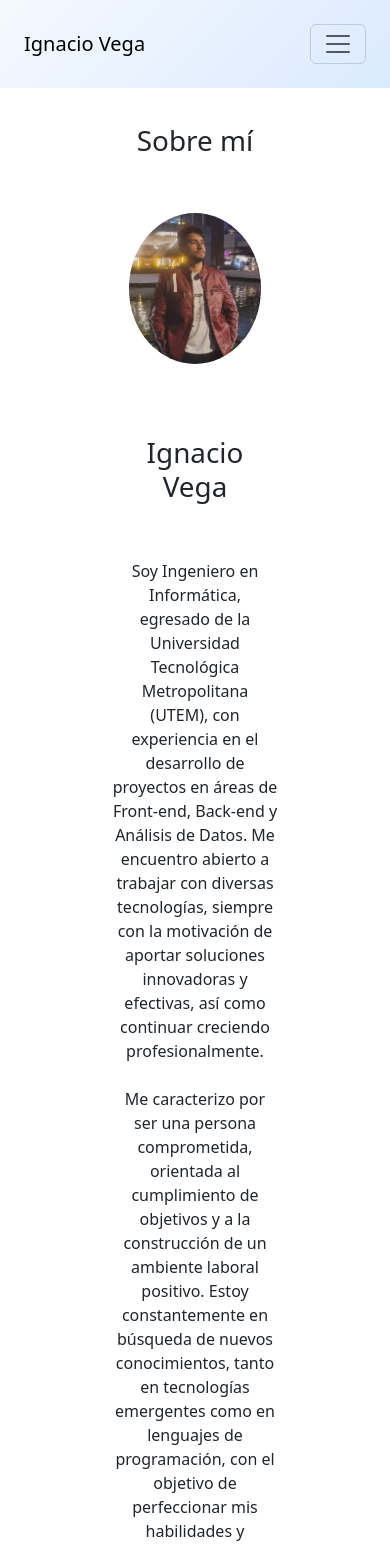
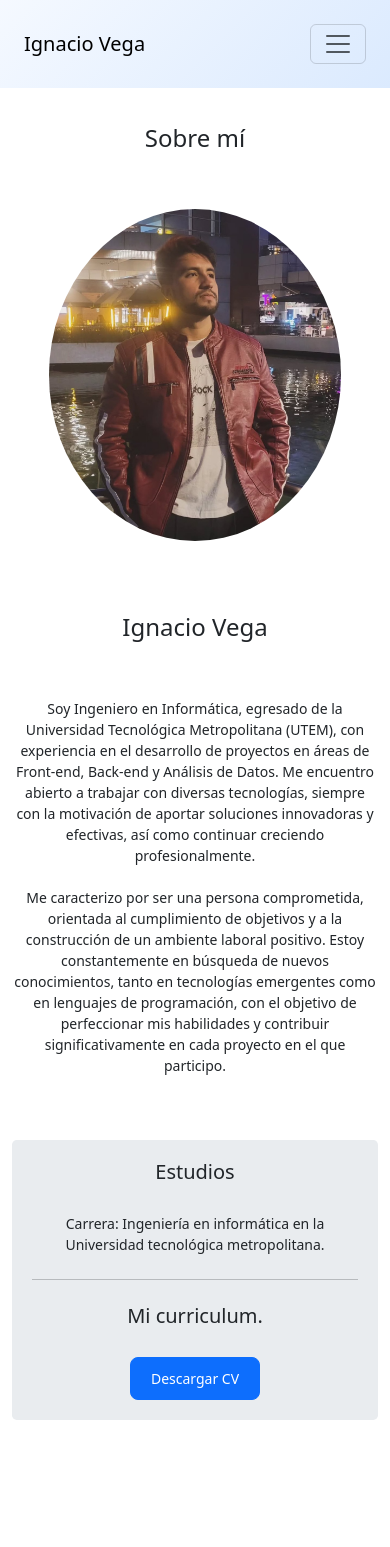
Before and after one commit to Ignaciovega1/portafolio, a React (Vite) app: page / in a window 390 px wide. Shown: the top 1547 px of the page. Built offline with nearby package versions, Linux system fonts and the light colour scheme.

Commit message:
abmeresp_update_test2

```diff
--- a/src/components/abme/abme.css
+++ b/src/components/abme/abme.css
@@ -26,6 +26,7 @@ background-color: white;
 
   #abme .col-6 {
     width: 100%;
+    min-width: 222px;
   }
 
   #ab-img {
@@ -44,6 +45,36 @@ border-radius: 60%;
 
 }
 
+#abme p,
+  #abme .lead {
+    font-size: 14px;
+  }
+
+  #abme h1 {
+    font-size: 24px;
+  }
+
+  #abme .display-4 {
+    font-size: 20px;
+  }
+
+  #abme .jumbotron {
+    padding: 20px;
+    font-size: 14px;
+  }
+
+  #abme .btn-lg {
+    font-size: 14px;
+    padding: 10px 20px;
+  }
+
+  #abme {
+
+padding: 0px 0px;
+padding-top: 100px;
+
+}
+
 }
 
 @media (max-width: 600px) {
```
